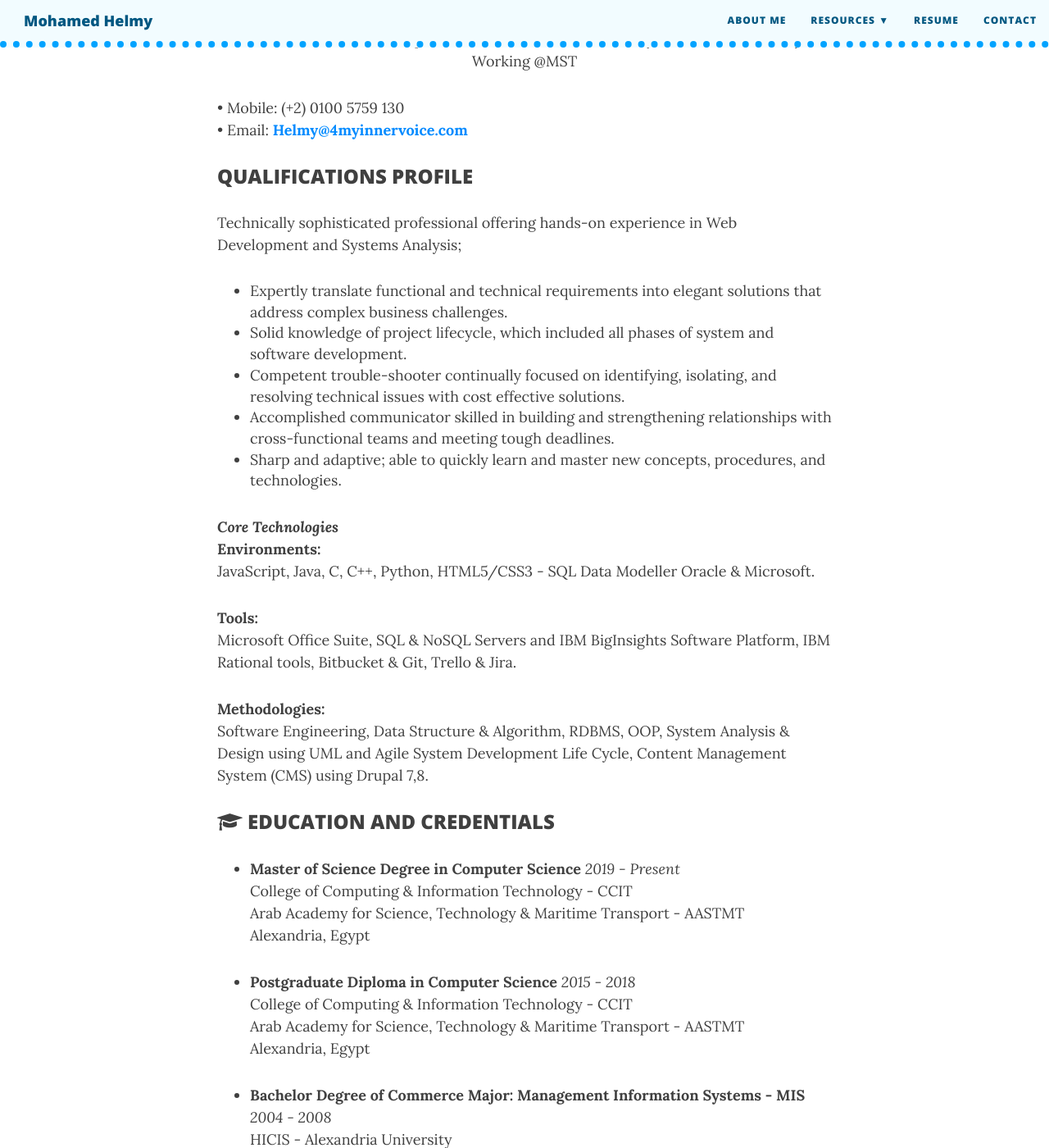
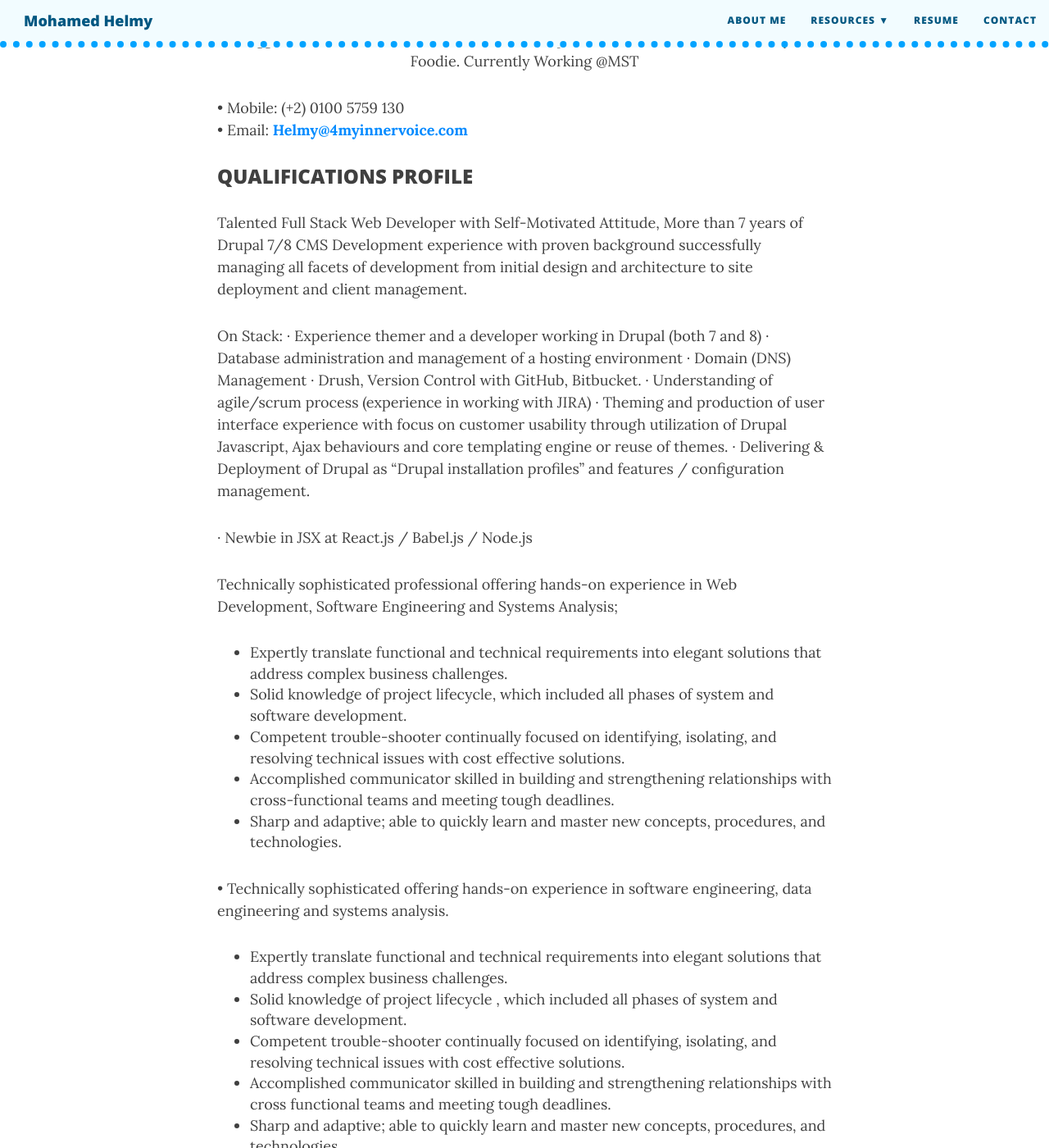
Before and after one commit to M-Helmy/m-helmy.github.io, a Jekyll site: the page built from resume.md, in a window 1280 px wide and 1400 px high, scrolled down 769 px. Shown: the whole window at 82% size. Built offline with Jekyll 4.4.1, drawn with Linux system fonts in a browser that asks for light colours; nearby versions of some CDN libraries; comment, search, counter and statistics services are not loaded; some of the changed text lies outside the part shown.

Commit message:
Update resume.md

```diff
--- a/resume.md
+++ b/resume.md
@@ -8,7 +8,8 @@ bigimg: /img/desk.jpg
 <p style="text-align:center;"><a href="https://www.linkedin.com/in/mohamedhelmy/" rel="nofollow" target="_blank"><img src="https://m-helmy.github.io/img/linkedin.jpg" alt="LinkedIn Add to Profile button"></a></p><br>
 
 <p align="center">
-Front-End Developer, Dribbbler, Philanthropist, Technology Evangelist, Forced Blogger, UI Baker, International Speaker, Starbucks Addict and hell yeah Foodie. Currently Working @MST
+Full Stack Web Developer, Dribbbler, Philanthropist, Technology Evangelist, Forced Blogger, UI Baker, Toastmasters International Speaker, Starbucks Lover and hell yeah Foodie. Currently Working @MST
+
 </p>
 
 
@@ -21,13 +22,45 @@ Front-End Developer, Dribbbler, Philanthropist, Technology Evangelist, Forced Bl
 
 
 ### QUALIFICATIONS PROFILE<br/>
-Technically sophisticated professional offering hands-on experience in Web Development and Systems Analysis;<br/>
+Talented Full Stack Web Developer with Self-Motivated Attitude,
+More than 7 years of Drupal 7/8 CMS Development experience with proven background successfully managing all facets of development from initial design and architecture to site deployment and client management.
+
+On Stack:
+· Experience themer and a developer working in Drupal (both 7 and 8)
+· Database administration and management of a hosting environment
+· Domain (DNS) Management
+· Drush, Version Control with GitHub, Bitbucket.
+· Understanding of agile/scrum process (experience in working with JIRA)
+· Theming and production of user interface experience with focus on customer usability through utilization of Drupal Javascript, Ajax behaviours and core templating engine or reuse of themes.
+· Delivering & Deployment of Drupal as “Drupal installation profiles” and features / configuration management.
+
+· Newbie in JSX at React.js / Babel.js / Node.js
+
+
+
+Technically sophisticated professional offering hands-on experience in Web Development, Software Engineering and Systems Analysis;<br/>
 
 - Expertly translate functional and technical requirements into elegant solutions that address complex business challenges.
 - Solid knowledge of project lifecycle, which included all phases of system and software development.
 - Competent trouble-shooter continually focused on identifying, isolating, and resolving technical issues with cost effective solutions.
 - Accomplished communicator skilled in building and strengthening relationships with cross-functional teams and meeting tough deadlines.
 - Sharp and adaptive; able to quickly learn and master new concepts, procedures, and technologies.
+
+
+
+
+• Technically sophisticated offering hands-on experience in software engineering, data engineering and systems analysis.
+
+- Expertly translate functional and technical requirements into elegant solutions that address complex business challenges.
+- Solid knowledge of project lifecycle , which included all phases of system and software development.
+- Competent trouble-shooter continually focused on identifying, isolating, and resolving technical issues with cost effective solutions.
+- Accomplished communicator skilled in building and strengthening relationships with cross functional teams and meeting tough deadlines.
+- Sharp and adaptive; able to quickly learn and master new concepts, procedures, and technologies.
+
+For more info contact me here / website: https://m-helmy.github.io/contact
+
+
+
 
 ***Core Technologies***<br/>
 **Environments:**<br/>
```
